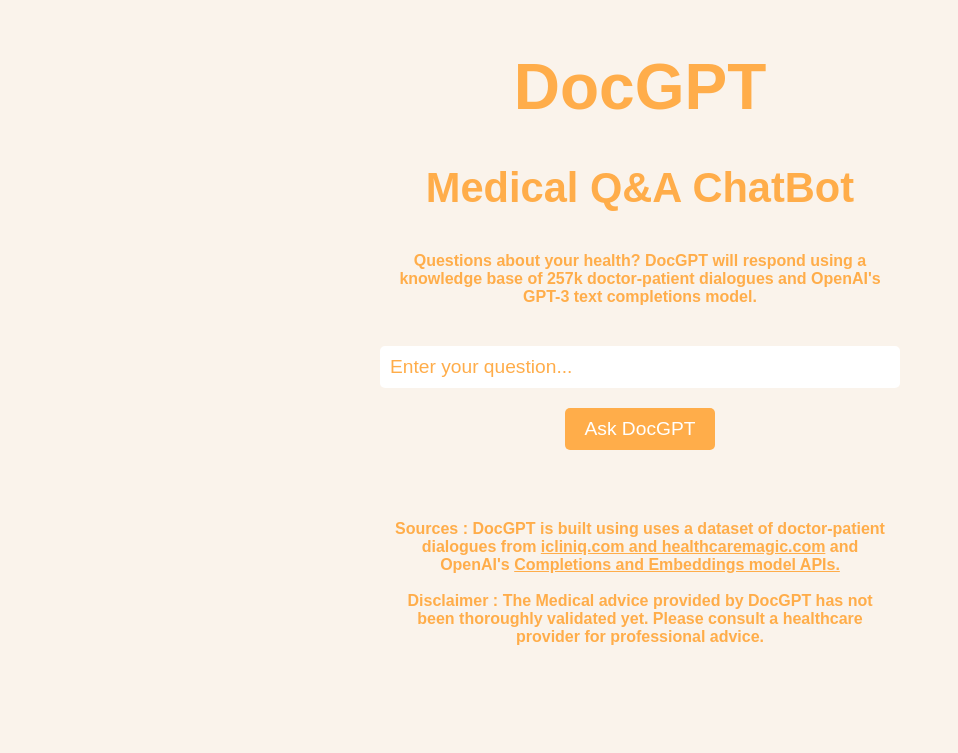
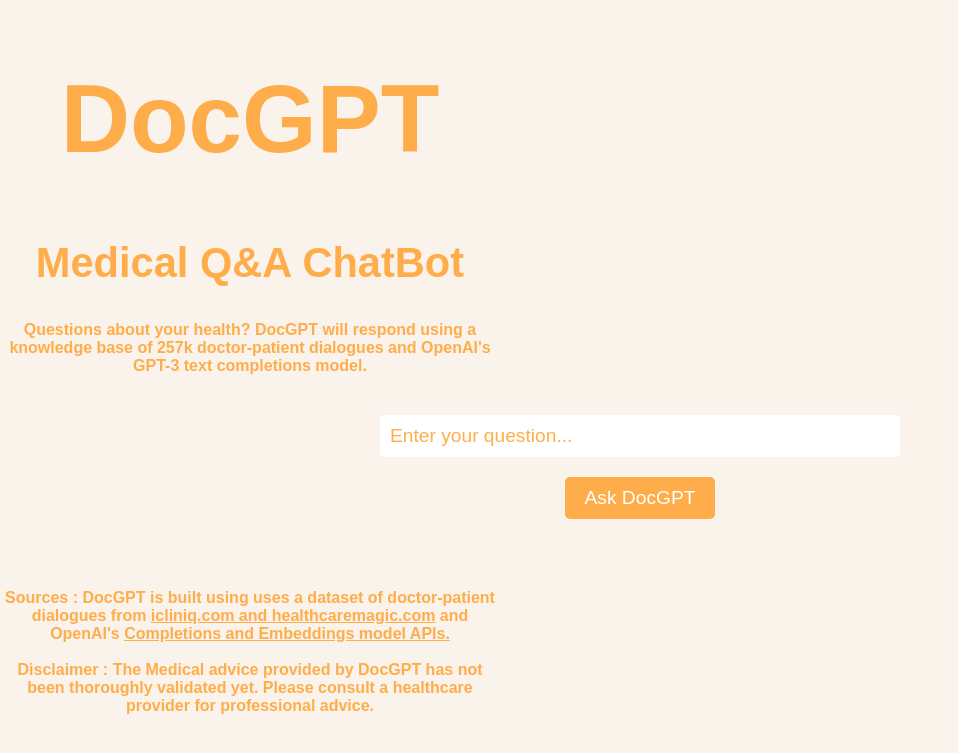
Before and after one commit to dustinmarshall/DocGPT, a Flask app: page / in a window 1280 px wide. Shown: the top 753 px of the page, without its empty margins (0-958 px from the left). Run offline with Flask 2, Linux system fonts and the light colour scheme.

Commit message:
Update style.css

```diff
--- a/static/css/style.css
+++ b/static/css/style.css
@@ -8,20 +8,17 @@ body {
   }
 
   h1 {
-    font-size: 4em;
-    margin: 50px auto 40px;
+    font-size: 6em;
     max-width: 500px;
   }
 
   h2 {
     font-size: 2.6em;
-    margin: 40px auto 30px;
     max-width: 500px;
   }
 
   h3 {
     font-size: 1em;
-    margin: 40px auto 30px;
     max-width: 500px;
   }
 
```
